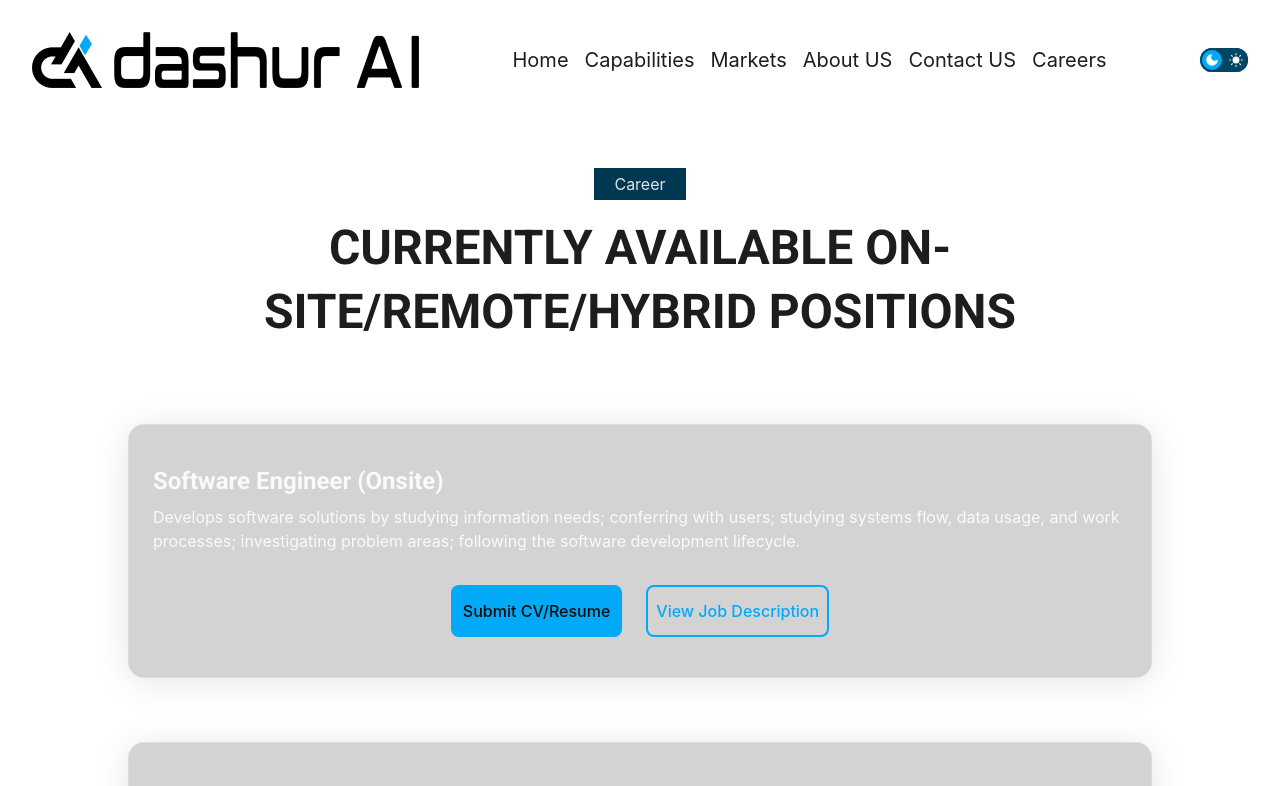
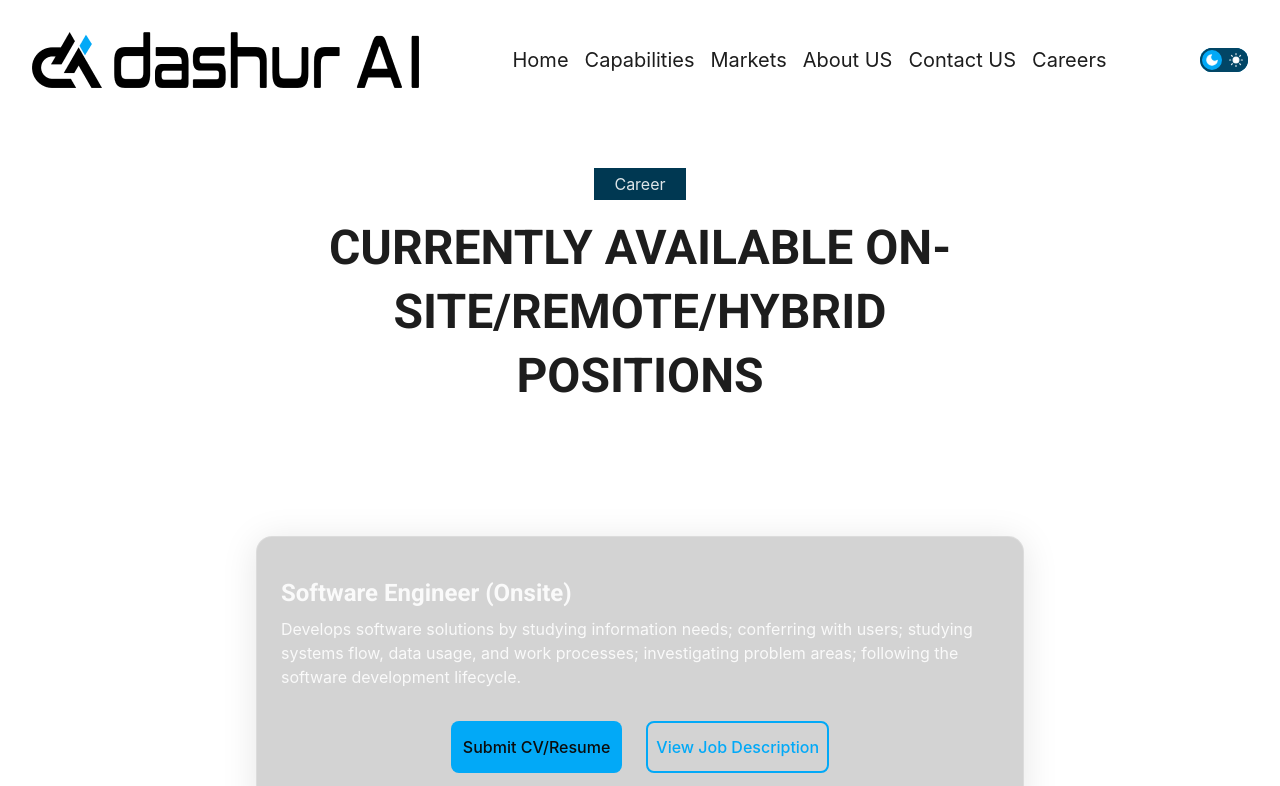
Before and after one commit to saadsrabon/dashurcorporate, a React (Vite) app: page /career in a window 1280 px wide. Shown: the top 786 px of the page. Built offline with nearby package versions, Linux system fonts and the light colour scheme.

Commit message:
padding adjusted

```diff
--- a/src/components/basicTitle.jsx
+++ b/src/components/basicTitle.jsx
@@ -2,9 +2,9 @@
 /* eslint-disable no-unused-vars */
 
 
-const BasicTitle = ({title}) => {
+const BasicTitle = ({title ,width}) => {
   return (
-    <div className="flex justify-center items-center w-3/4">
+    <div className={`flex justify-center items-center ${width?width :"w-3/4"}`}>
         <h2 className="text-light-text text-center py-4 text-5xl uppercase font-sans font-bold leading-[64px] dark:text-dark-text">{title}</h2>
     </div>
   )
--- a/src/pages/Career.jsx
+++ b/src/pages/Career.jsx
@@ -5,10 +5,11 @@
 import jobData from '../utils/job.json'
 const Career = () => {
   return (
-    <div className="w-[80%] mx-auto my-12 flex-col items-center ">
+    <div className="w-[60%] mx-auto my-12 flex-col items-center ">
         <div className="flex flex-col justify-center items-center">
             <Chips title="Career" />
-            <BasicTitle title="Currently available ON-SITE/remote/HYBRID positions"/>
+            <BasicTitle width="w-[94%]" title="Currently available ON-SITE/remote/HYBRID positions"/>
+            <p className="text-center">Your feedback and inquiries are important to us, and we're here to <br/> provide the support you need.</p>
         </div>
         {
           jobData.map((job, index) => (
```
